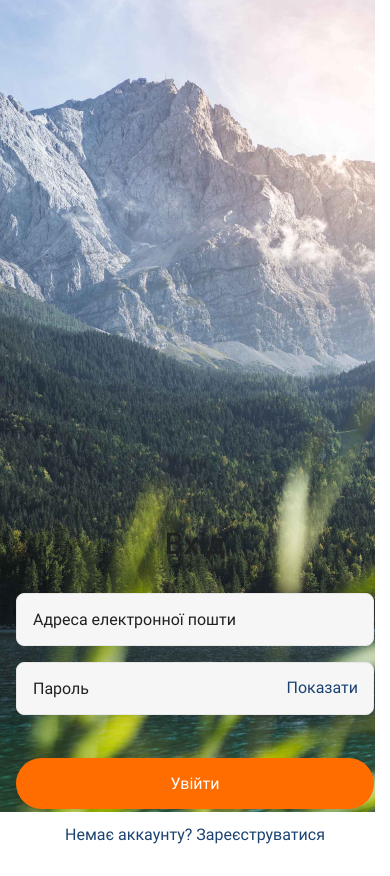
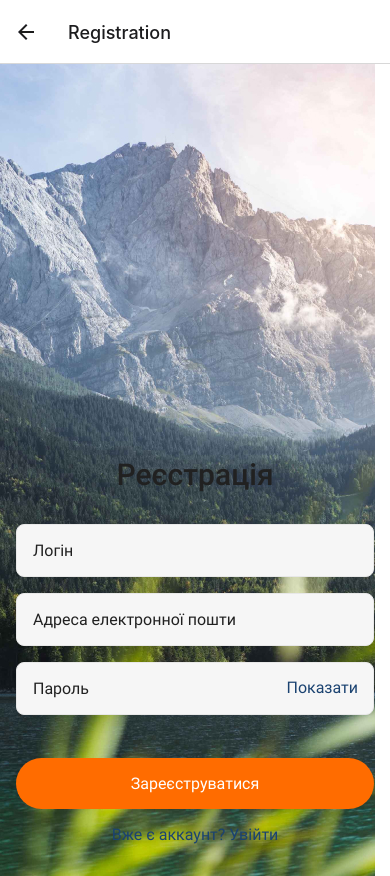
Before and after one commit to ViktoriiaMurzhak/react-native-app, a React Native app: screen /Registration in a window 390 px wide. Before the commit the page ends 844 px from the top, so only its background shows below. Built offline with nearby package versions, Linux system fonts and the light colour scheme.

Commit message:
start hw 4

```diff
--- a/App.js
+++ b/App.js
@@ -1,7 +1,8 @@
 import React, { useState } from 'react'
-
+import { NavigationContainer } from '@react-navigation/native'
 import RegistrationScreen from './Screens/RegistrationScreen.jsx'
 import LoginScreen from './Screens/LoginScreen.jsx'
+import { createStackNavigator } from '@react-navigation/stack'
 
 import * as Font from 'expo-font'
 import AppLoading from 'expo-app-loading'
@@ -13,6 +14,8 @@
     'Roboto-Bold': require('./assets/fonts/Roboto-Bold.ttf'),
   })
 }
+
+const MainStack = createStackNavigator()
 
 export default function App() {
   const [isReady, setIsReady] = useState(false)
@@ -28,9 +31,12 @@
   }
 
   return (
-    <>
-      <LoginScreen />
-      {/* <RegistrationScreen /> */}
-    </>
+    <NavigationContainer>
+      <MainStack.Navigator initialRouteName="Login">
+        <MainStack.Screen name="Registration" component={RegistrationScreen} />
+        <MainStack.Screen name="Login" component={LoginScreen} />
+        {/* <MainStack.Screen name="Home" component={Home} /> */}
+      </MainStack.Navigator>
+    </NavigationContainer>
   )
 }
--- a/Screens/LoginScreen.jsx
+++ b/Screens/LoginScreen.jsx
@@ -19,7 +19,7 @@
   password: '',
 }
 
-export default function LoginScreen() {
+export default function LoginScreen({ navigation }) {
   const [isShowKeyboard, setIsShowKeyboard] = useState(false)
   const [state, setState] = useState(initialState)
   const [isPasswordSecure, setIsPasswordSecure] = useState(true)
@@ -102,7 +102,7 @@
                 <Text style={styles.btnText}>Увійти</Text>
               </TouchableOpacity>
               <TouchableOpacity
-              // onPress={() => navigation.navigate('Login')}
+                onPress={() => navigation.navigate('Registration')}
               >
                 <Text style={styles.login}>
                   Немає аккаунту? Зареєструватися
--- a/Screens/RegistrationScreen.jsx
+++ b/Screens/RegistrationScreen.jsx
@@ -20,7 +20,7 @@
   password: '',
 }
 
-export default function RegistrationScreen() {
+export default function RegistrationScreen({ navigation }) {
   const [isShowKeyboard, setIsShowKeyboard] = useState(false)
   const [state, setState] = useState(initialState)
   const [isPasswordSecure, setIsPasswordSecure] = useState(true)
@@ -112,9 +112,7 @@
               <TouchableOpacity style={styles.btn} onPress={registration}>
                 <Text style={styles.btnText}>Зареєструватися</Text>
               </TouchableOpacity>
-              <TouchableOpacity
-              // onPress={() => navigation.navigate('Login')}
-              >
+              <TouchableOpacity onPress={() => navigation.navigate('Login')}>
                 <Text style={styles.login}>Вже є аккаунт? Увійти</Text>
               </TouchableOpacity>
             </KeyboardAvoidingView>
```
Also changed, not shown: package.json (+8 -0 lines), 1 other file (tests, documents, lock files or other folders).
